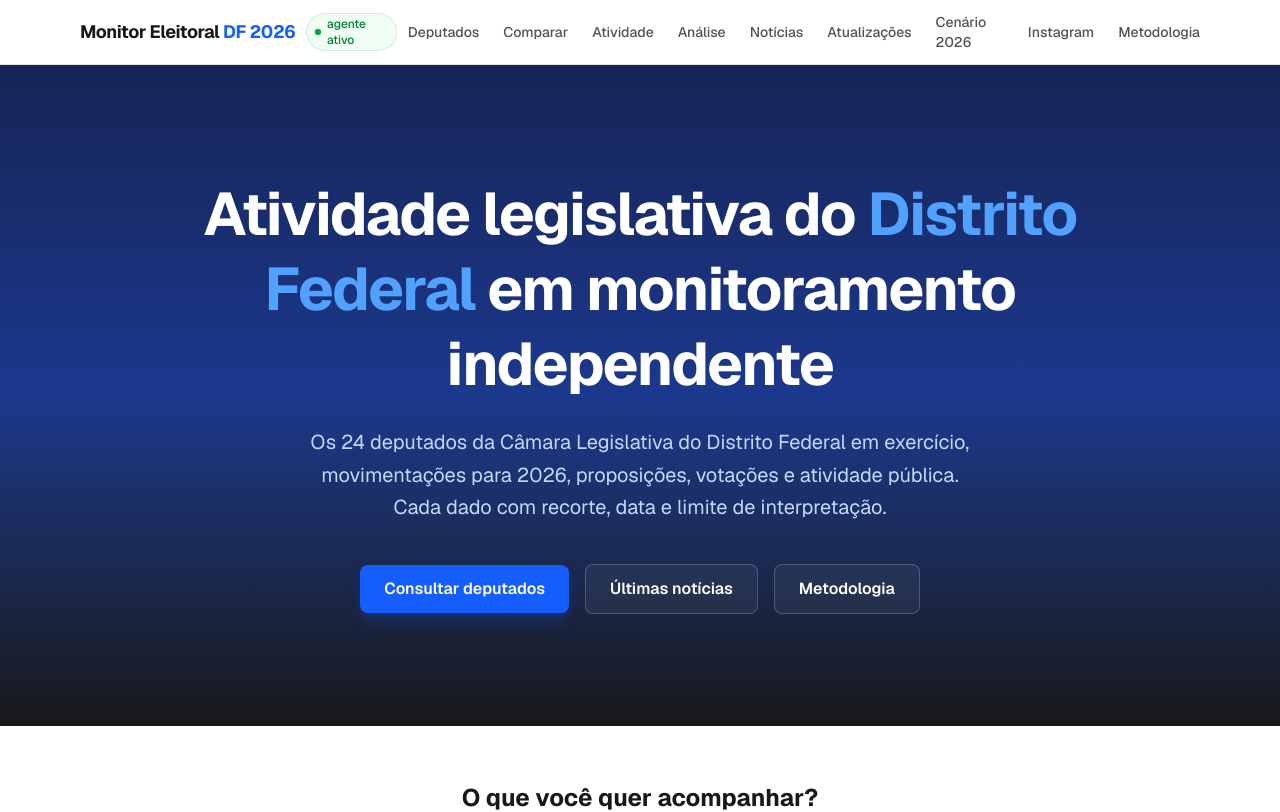
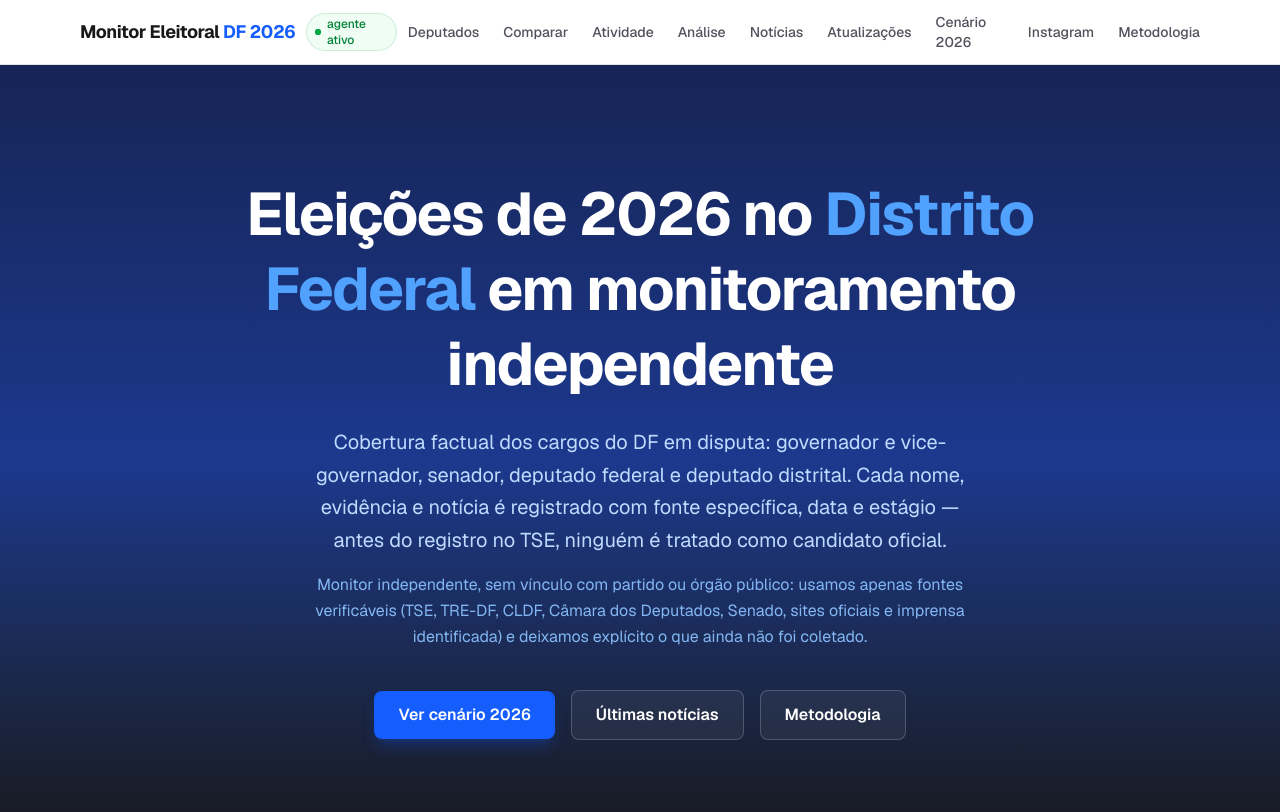
Before and after one commit to gustavomelofr/deputados-distritais-df-2026, a Next.js app: page / in a window 1280 px wide. Shown: the top 812 px of the page. Built offline with nearby package versions, Linux system fonts and the light colour scheme.

Commit message:
feat(loop): atualização aprovada 2026-07-27T13-39-16-072Z (#105)
Co-authored-by: Agente Contínuo <agente@deputadosdistritais.dev>

```diff
--- a/src/app/page.tsx
+++ b/src/app/page.tsx
@@ -34,25 +34,33 @@ export default function Home() {
       <section className="bg-gradient-to-b from-blue-950 via-blue-900 to-zinc-900 text-white">
         <div className="mx-auto max-w-5xl px-4 py-20 md:py-28 text-center">
           <h1 className="text-4xl md:text-6xl font-bold tracking-tight leading-tight">
-            Atividade legislativa do{" "}
+            Eleições de 2026 no{" "}
             <span className="text-blue-400">Distrito Federal</span> em monitoramento independente
           </h1>
           <p className="mt-6 text-lg md:text-xl text-blue-200 max-w-2xl mx-auto leading-relaxed">
-            Os 24 deputados da Câmara Legislativa do Distrito Federal em exercício,
-            movimentações para 2026, proposições, votações e atividade pública.
-            Cada dado com recorte, data e limite de interpretação.
+            Cobertura factual dos cargos do DF em disputa: governador e
+            vice-governador, senador, deputado federal e deputado distrital.
+            Cada nome, evidência e notícia é registrado com fonte específica,
+            data e estágio — antes do registro no TSE, ninguém é tratado como
+            candidato oficial.
+          </p>
+          <p className="mt-4 text-sm md:text-base text-blue-300/90 max-w-2xl mx-auto leading-relaxed">
+            Monitor independente, sem vínculo com partido ou órgão público:
+            usamos apenas fontes verificáveis (TSE, TRE-DF, CLDF, Câmara dos
+            Deputados, Senado, sites oficiais e imprensa identificada) e
+            deixamos explícito o que ainda não foi coletado.
           </p>
           <div className="mt-10 flex flex-col sm:flex-row items-center justify-center gap-4">
             <Link
-              href="/deputados-distritais"
-              aria-label="Consultar os 24 deputados distritais do DF em exercício"
+              href="/cenario-2026"
+              aria-label="Ver o cenário eleitoral de 2026 no DF por cargo"
               className="rounded-lg bg-blue-600 px-6 py-3 font-semibold text-white hover:bg-blue-500 transition shadow-lg shadow-blue-600/25 focus:outline-none focus-visible:ring-2 focus-visible:ring-blue-400 focus-visible:ring-offset-2 focus-visible:ring-offset-blue-900"
             >
-              Consultar deputados
+              Ver cenário 2026
             </Link>
             <Link
               href="/noticias"
-              aria-label="Ver as últimas notícias sobre a Câmara Legislativa do DF"
+              aria-label="Ver as últimas notícias sobre as eleições de 2026 no DF"
               className="rounded-lg border border-white/20 bg-white/5 px-6 py-3 font-semibold text-white hover:bg-white/10 transition focus:outline-none focus-visible:ring-2 focus-visible:ring-blue-400 focus-visible:ring-offset-2 focus-visible:ring-offset-blue-900"
             >
               Últimas notícias
```
Also changed, not shown: 1 other file (tests, documents, lock files or other folders).
